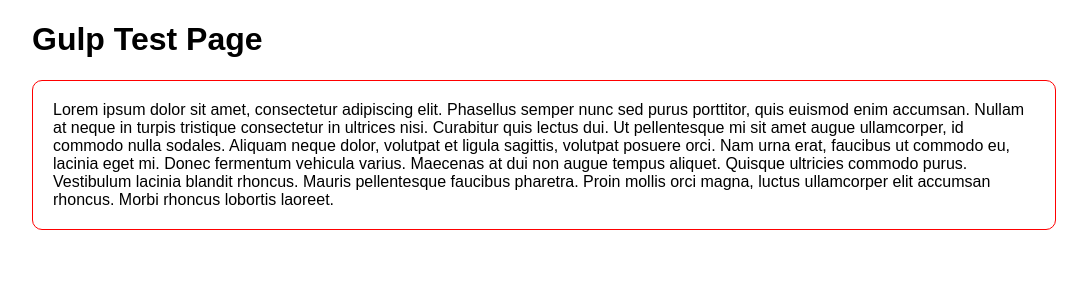
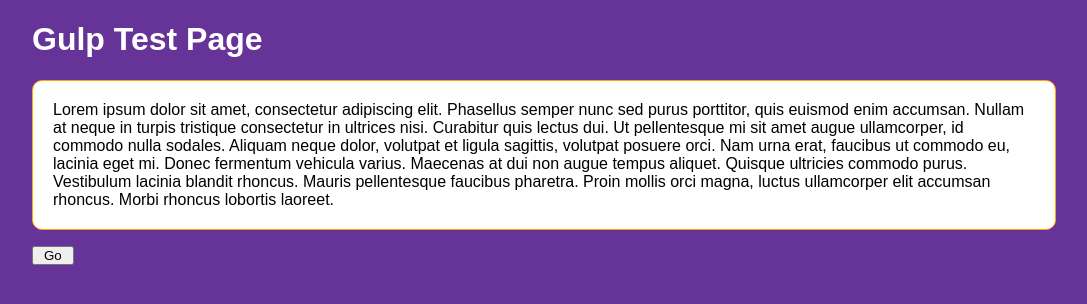
Before and after one commit to jessica-ascedia/gulp-test, a website: page index.html in a window 1280 px wide. Shown: the whole page, without its empty margins (96-1183 px from the left). Drawn offline with Linux system fonts and the light colour scheme.

Commit message:
Now reloads page when HTML changes

```diff
--- a/gulpfile.js
+++ b/gulpfile.js
@@ -25,6 +25,12 @@ gulp.task('browser-sync', ['process'], function() {
     });
 
 	gulp.watch("sass/*.scss", ['process']);
+	gulp.watch("index.html", ['watch-html']);
+});
+
+gulp.task('watch-html', ['process'], function (done) {
+    browserSync.reload();
+    done();
 });
 
 gulp.task('default', ['browser-sync']);
--- a/index.html
+++ b/index.html
@@ -8,6 +8,7 @@
 	<body>
 		<h1>Gulp Test Page</h1>
 		<p>Lorem ipsum dolor sit amet, consectetur adipiscing elit. Phasellus semper nunc sed purus porttitor, quis euismod enim accumsan. Nullam at neque in turpis tristique consectetur in ultrices nisi. Curabitur quis lectus dui. Ut pellentesque mi sit amet augue ullamcorper, id commodo nulla sodales. Aliquam neque dolor, volutpat et ligula sagittis, volutpat posuere orci. Nam urna erat, faucibus ut commodo eu, lacinia eget mi. Donec fermentum vehicula varius. Maecenas at dui non augue tempus aliquet. Quisque ultricies commodo purus. Vestibulum lacinia blandit rhoncus. Mauris pellentesque faucibus pharetra. Proin mollis orci magna, luctus ullamcorper elit accumsan rhoncus. Morbi rhoncus lobortis laoreet.</p>
+		<button type="button">Go</button>
 
 	</body>
 
--- a/sass/_global.scss
+++ b/sass/_global.scss
@@ -2,11 +2,21 @@ body {
 	font-family: 'Arial', 'sans-serif';
 	max-width: 1024px;
 	margin: auto;
+	background-color: rebeccapurple;
+}
+
+h1 {
+	color: #fff;
 }
 
 p {
 	transition: all .1s linear;
 	padding: 20px;
-	border: 1px solid red;
+	border: 1px solid orange;
 	border-radius: 10px;
+	background-color: #fff;
 }
+
+button {
+	padding: 0 10px;
+}
```
Also changed, not shown: processed-css/styles.css.
